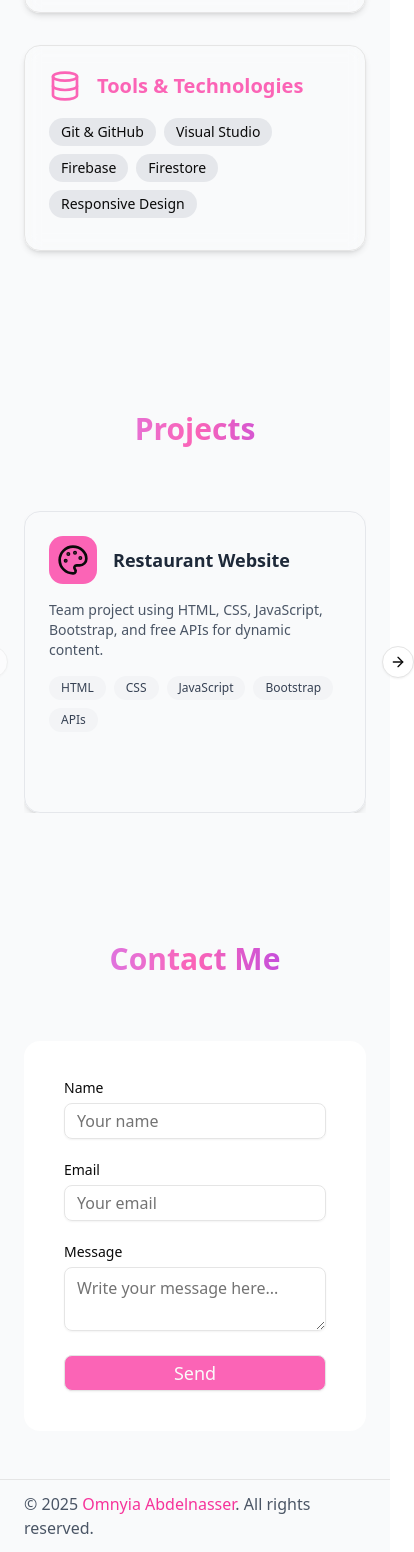
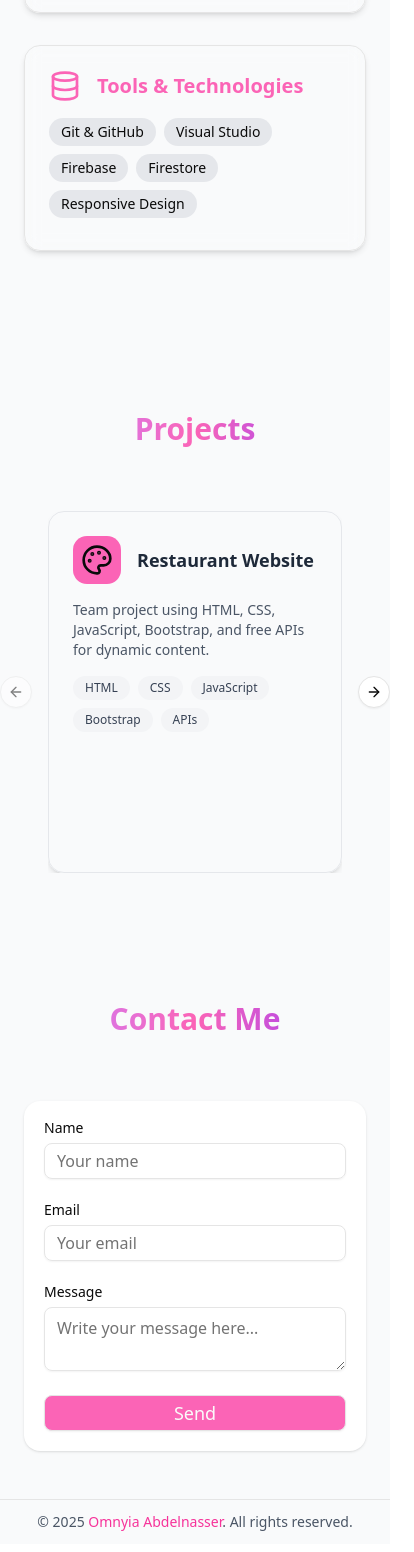
Before and after one commit to Omnia-Abdelnasser/my-portfolio, a Next.js app: page / in a window 390 px wide. Shown: the part 2427-3979 px from the top of the page, 414 px wide, since content can reach past the window. Built offline with nearby package versions, Linux system fonts and the light colour scheme.

Commit message:
updata some sections

```diff
--- a/src/component/footer.tsx
+++ b/src/component/footer.tsx
@@ -3,7 +3,7 @@ const Footer = () => {
     <footer className="w-full border-t bg-gray-50 dark:bg-gray-900">
       <div className="max-w-6xl mx-auto px-6 py-3 flex flex-col md:flex-row items-center justify-center gap-4">
         {/* Left Side */}
-        <p className="text-md text-gray-600 dark:text-gray-400">
+        <p className="sm:text-md text-sm text-gray-600 dark:text-gray-400">
           © {new Date().getFullYear()}{" "}
           <span className="text-pink-500">Omnyia Abdelnasser</span>. All rights
           reserved.
--- a/src/sections/contact.tsx
+++ b/src/sections/contact.tsx
@@ -74,7 +74,7 @@ const Contact = () => {
         <Form {...form}>
           <form
             onSubmit={form.handleSubmit(onSubmit)}
-            className="space-y-6 mx-auto bg-white dark:bg-gray-900 p-10 rounded-2xl shadow- max-w-2xl"
+            className="space-y-6 mx-auto bg-white dark:bg-gray-900 p-5 sm:p-10 rounded-2xl shadow max-w-3xl sm:max-w-2xl"
           >
             {/* Name field */}
             <FormField
--- a/src/sections/projects.tsx
+++ b/src/sections/projects.tsx
@@ -58,7 +58,7 @@ const Projects = () => {
 
   return (
     <section id="projects" className="py-20 dark:bg-gray-900 bg-gray-50">
-      <div className="container mx-auto px-6">
+      <div className="container mx-auto sm:px-6 px-12">
         <h2
           className="text-3xl md:text-4xl font-bold text-center mb-16
              bg-gradient-to-r from-purple-400 via-pink-400 to-purple-600 bg-clip-text text-transparent"
@@ -66,7 +66,7 @@ const Projects = () => {
           Projects
         </h2>
 
-        <Carousel className="max-w-5xl mx-auto">
+        <Carousel className="sm:max-w-6xl mx-auto max-w-4xl">
           <CarouselContent>
             {projects.map((project, index) => (
               <CarouselItem key={index} className="md:basis-1/2 lg:basis-1/3">
```
